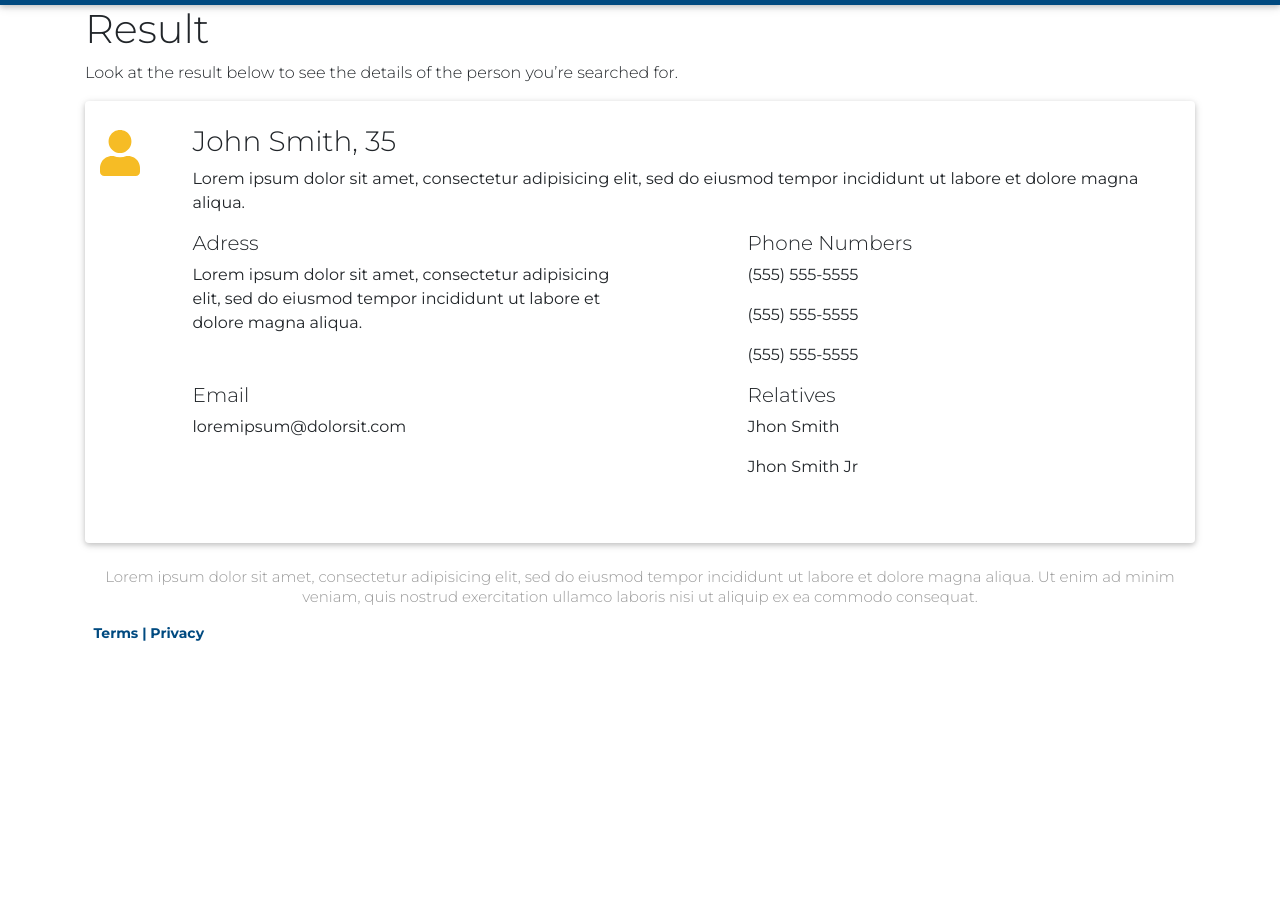
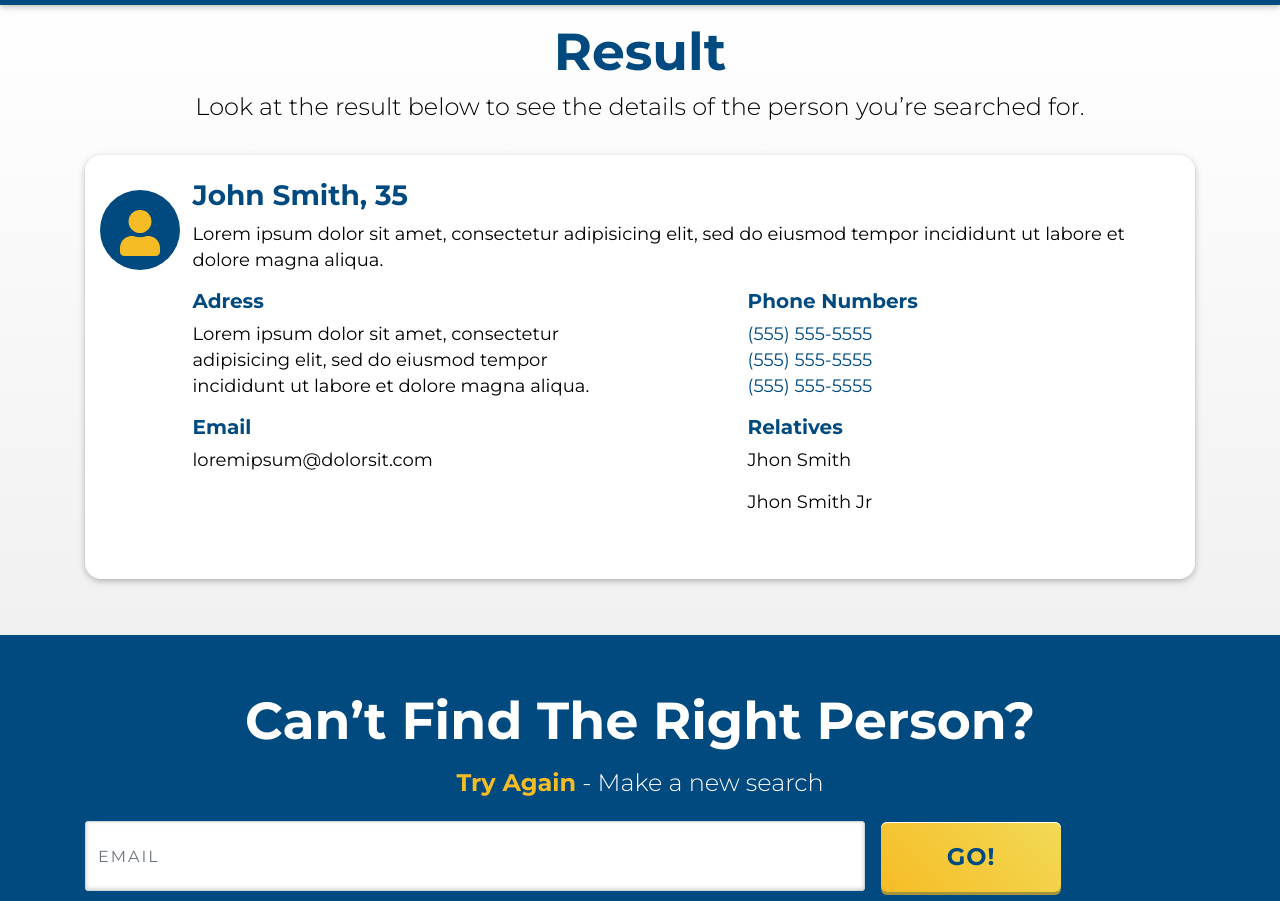
Before and after one commit to SofiBretz/API_Example, a plain HTML site: page result/index.html in a window 1280 px wide. Shown: the part 51-952 px from the top of the page. Before the commit the page ends 800 px from the top, so only its background shows below. Drawn offline with Linux system fonts and the light colour scheme; files whose address does not match are found by name.

Commit message:
added section2 to the result page and their styles

```diff
--- a/result/index.css
+++ b/result/index.css
@@ -127,6 +127,78 @@ input {
 
 /* !Section1 */
 
+/* Section2 */
+
+.section1 {
+    background-image: linear-gradient(0deg, #E6E6E6 0%, #FFFFFF 100%);
+}
+
+.cardStyle {
+    border-radius: 1em;
+    margin-bottom: 3.5rem;
+    margin-top: 1rem;
+}
+
+.resultTitle {
+    font-size: 52px;
+    color: #004A80;
+    letter-spacing: 0;
+    text-align: center;
+    font-weight: bold;
+    margin-top: 1rem;
+}
+
+span.blueBtn {
+    background-color: #004A80;
+    border-radius: 1em;
+    -moz-border-radius: 1em;
+    -webkit-border-radius: 1em;
+    color: #F6BC25;
+    display: inline-block;
+    font-weight: bold;
+    line-height: 2em;
+    margin-right: 15px;
+    text-align: center;
+    width: 2em;
+  }
+
+  .colmn2 {
+      display: flex;
+      align-items: center;
+  }
+
+  .resultText {
+    font-size: 24px;
+    color: #000000;
+    letter-spacing: 0;
+    text-align: center;
+    line-height: 32px;
+  }
+
+  .person, .adress, .phoneTitle, .email, .relatives {
+    color: #004A80;
+    letter-spacing: 0;
+    font-weight: bold;
+  }
+
+  .description, .adressText, .emailText, .relativesText {
+    font-size: 18px;
+    color: #000000;
+    letter-spacing: 0;
+    line-height: 26px;
+  }
+
+  .phoneNumber {
+    font-size: 18px;
+    color: #004A80;
+    letter-spacing: 0;
+    line-height: 26px;
+    margin: 0;
+    padding: 0;
+  }
+
+  /* !Section2 */
+
 /* Footer */
 
 .footerP {
--- a/result/index.html
+++ b/result/index.html
@@ -132,6 +132,44 @@
         </div>
         <!-- !Section1-->
 
+
+              <!-- Section2-->
+      <div class="section2">
+        <div>
+            <div><h2 class="Section1Title mb-3">Can’t Find The Right Person?</h2></div>
+            <div><p class="h2Text mb-4"><span class="orangeText">Try Again</span> - Make a new search</p></div>
+        </div>
+
+        <!-- Container form-->
+        <div class="container">
+                <form>
+                    <!-- Grid row -->
+                    <div class="form-row align-items-center">
+                    <!-- Grid column -->
+                    <div class="col-auto">
+                        <!-- Default input -->
+                        <label class="sr-only text-center" for="inlineFormInput">EMAIL</label>
+                        <input type="text" class="form-control mb-2 formClass" id="inlineFormInput" placeholder="EMAIL">
+                    </div>
+
+                    <!-- Grid column -->
+                    <div class="col-auto">
+                        <button type="submit" class="btn btn-md mt-0 goBtn"><p class="goText">GO!</p></button>
+                    </div>
+                    </div>
+                    <!-- Grid row -->
+                </form>
+        </div>
+        <!-- !Container form-->
+
+        <div class="container">
+            <div class="row lockRow mt-3">
+                <a href="#"><img src="../images/lock.svg" alt="lockImage" class="lockImg"></a>
+                <p class="pl-2 emailInfo">Enter Any Email Address. They won't be notified.</p>
+            </div>
+        </div>
+    </div>
+    <!-- !Section2-->
     <!-- End of Inner-container -->
     </div>
 
```
